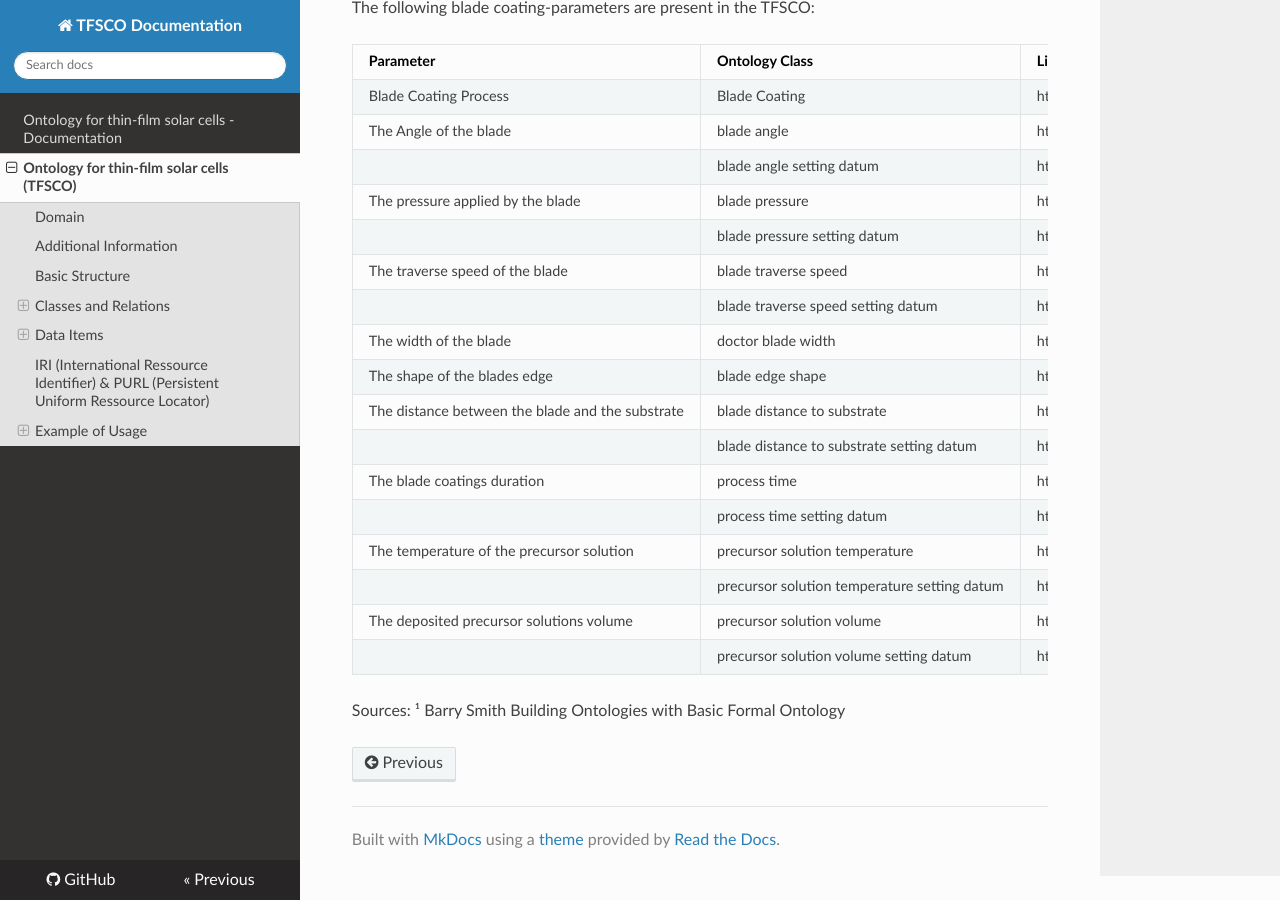
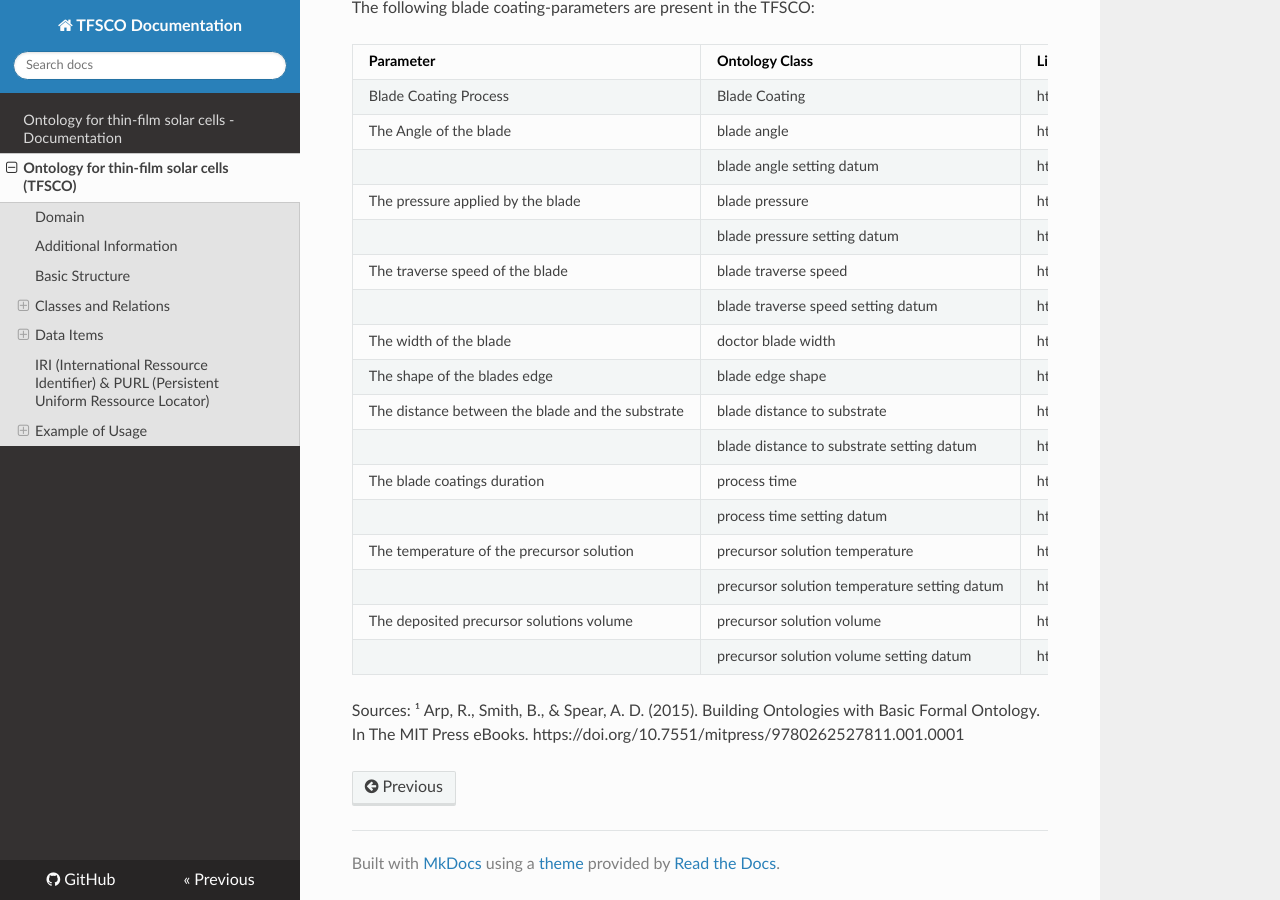
Before and after one commit to AsaphHall/tfsco, an MkDocs documentation site: the page built from docs/tfsco_10_min.md, in a window 1280 px wide and 900 px high, scrolled down 3919 px. Built offline with MkDocs 1.6.1, drawn with Linux system fonts in a browser that asks for light colours; nearby versions of some CDN libraries.

Commit message:
Update tfsco_10_min.md
updated citation

```diff
--- a/docs/tfsco_10_min.md
+++ b/docs/tfsco_10_min.md
@@ -102,4 +102,4 @@ The following blade coating-parameters are present in the TFSCO: <br>
 
 
 Sources:
-¹ Barry Smith Building Ontologies with Basic Formal Ontology
+¹ Arp, R., Smith, B., & Spear, A. D. (2015). Building Ontologies with Basic Formal Ontology. In The MIT Press eBooks. https://doi.org/10.7551/mitpress/9780262527811.001.0001
```
